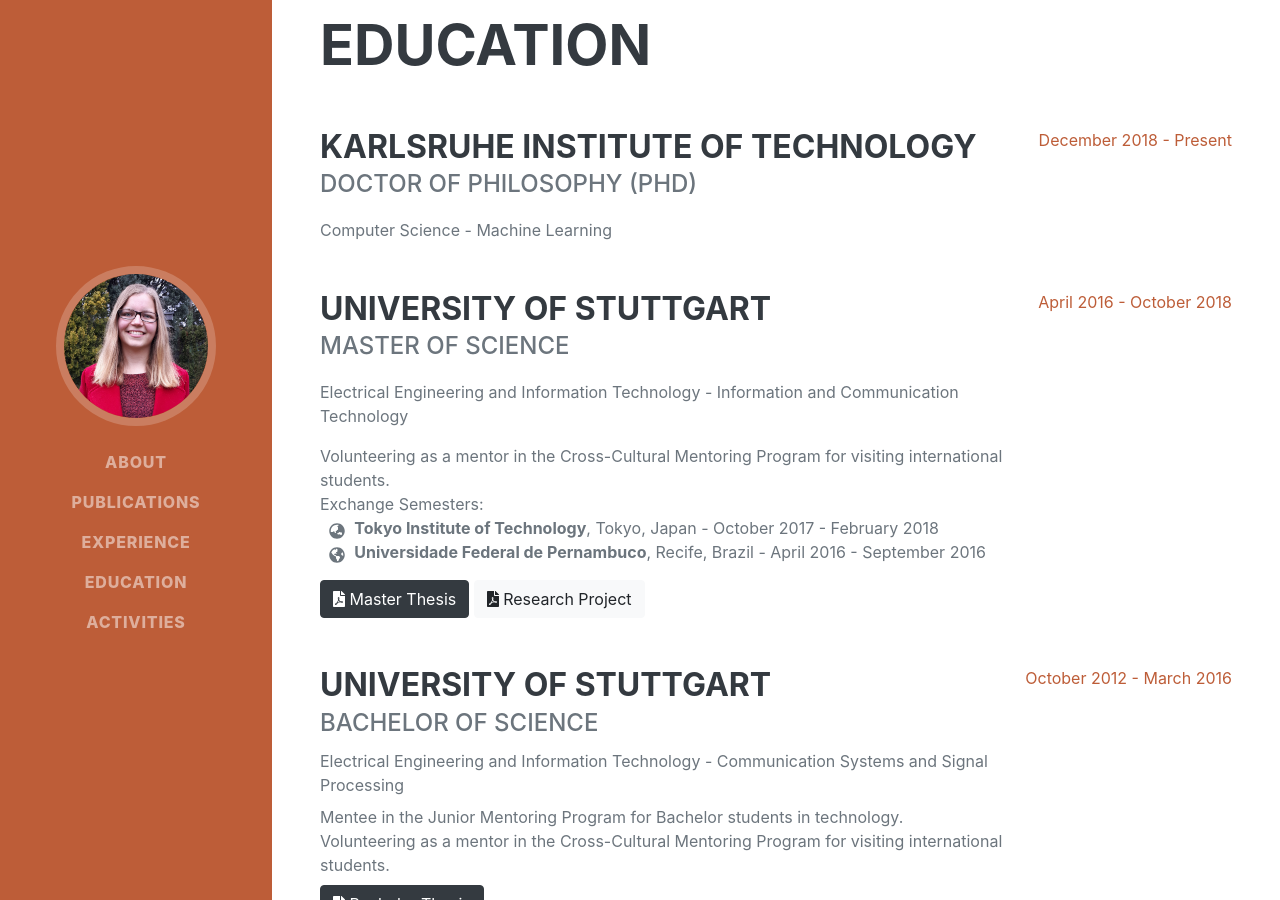
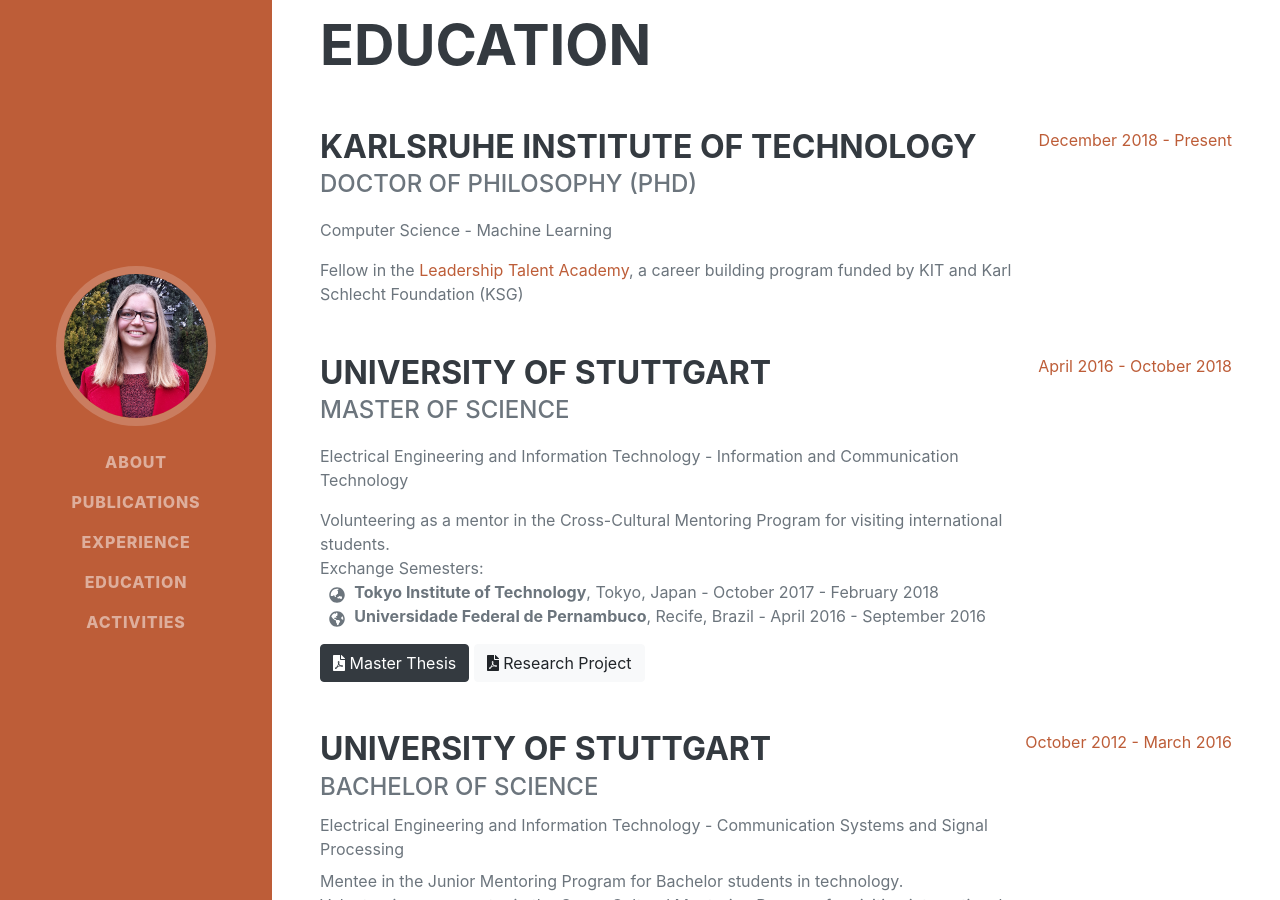
Before and after one commit to ltriess/ltriess.github.io, a Jekyll site: the page built from index.md, in a window 1280 px wide and 900 px high, scrolled down 4812 px. Built offline with Jekyll 4.4.1, drawn with Linux system fonts in a browser that asks for light colours; nearby versions of some CDN libraries; some web fonts are replaced.

Commit message:
Add description of LTA

```diff
--- a/_sections/03_education.html
+++ b/_sections/03_education.html
@@ -7,7 +7,8 @@
     <div class="flex-grow-1">
         <h3 class="mb-0">Karlsruhe Institute of Technology</h3>
         <div class="subheading mb-3">Doctor of Philosophy (PhD)</div>
-        <div>Computer Science - Machine Learning</div>
+        <p>Computer Science - Machine Learning</p>
+        <div>Fellow in the <a href="https://www.irm.kit.edu/Leadership_Talent_Academy.php">Leadership Talent Academy</a>, a career building program funded by KIT and Karl Schlecht Foundation (KSG)</div>
     </div>
     <div class="flex-shrink-0"><span class="text-primary">December 2018 - Present</span></div>
 </div>
```
